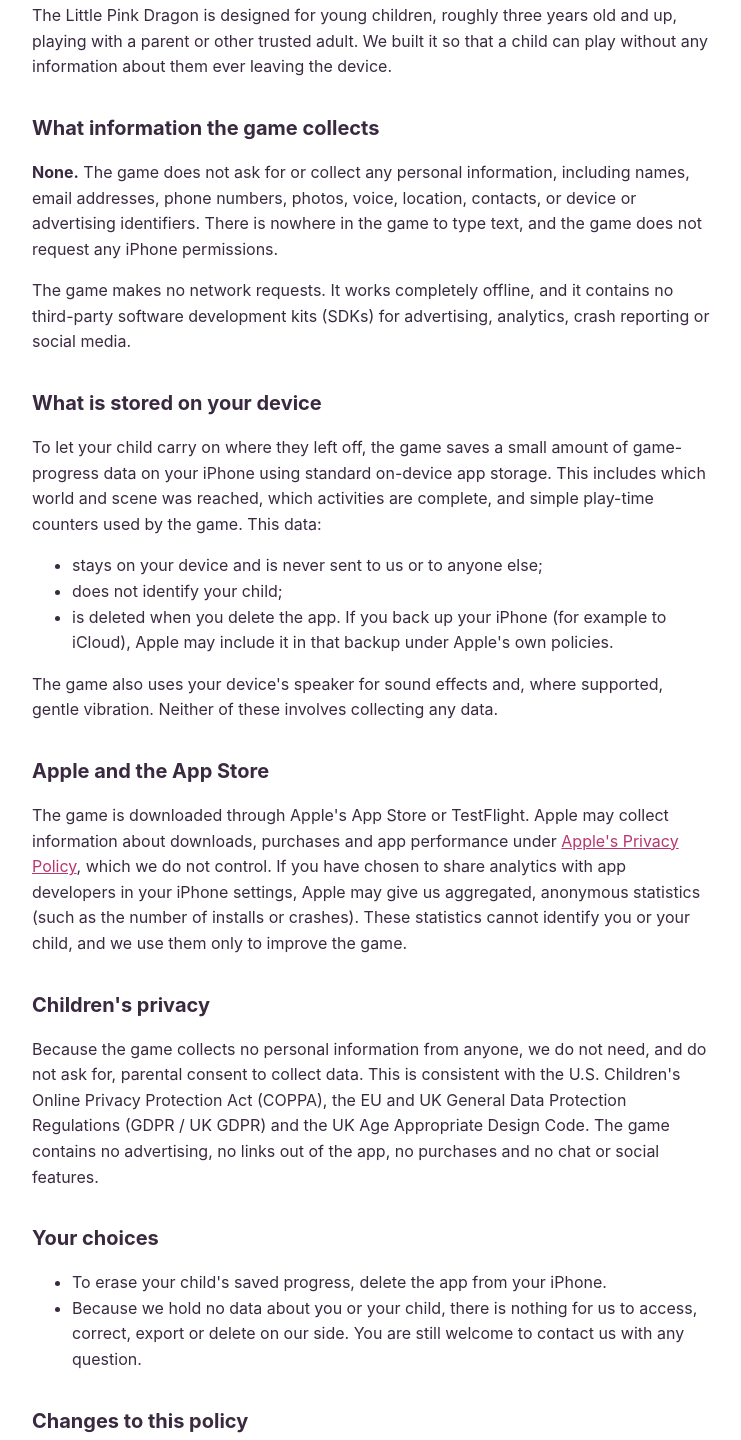
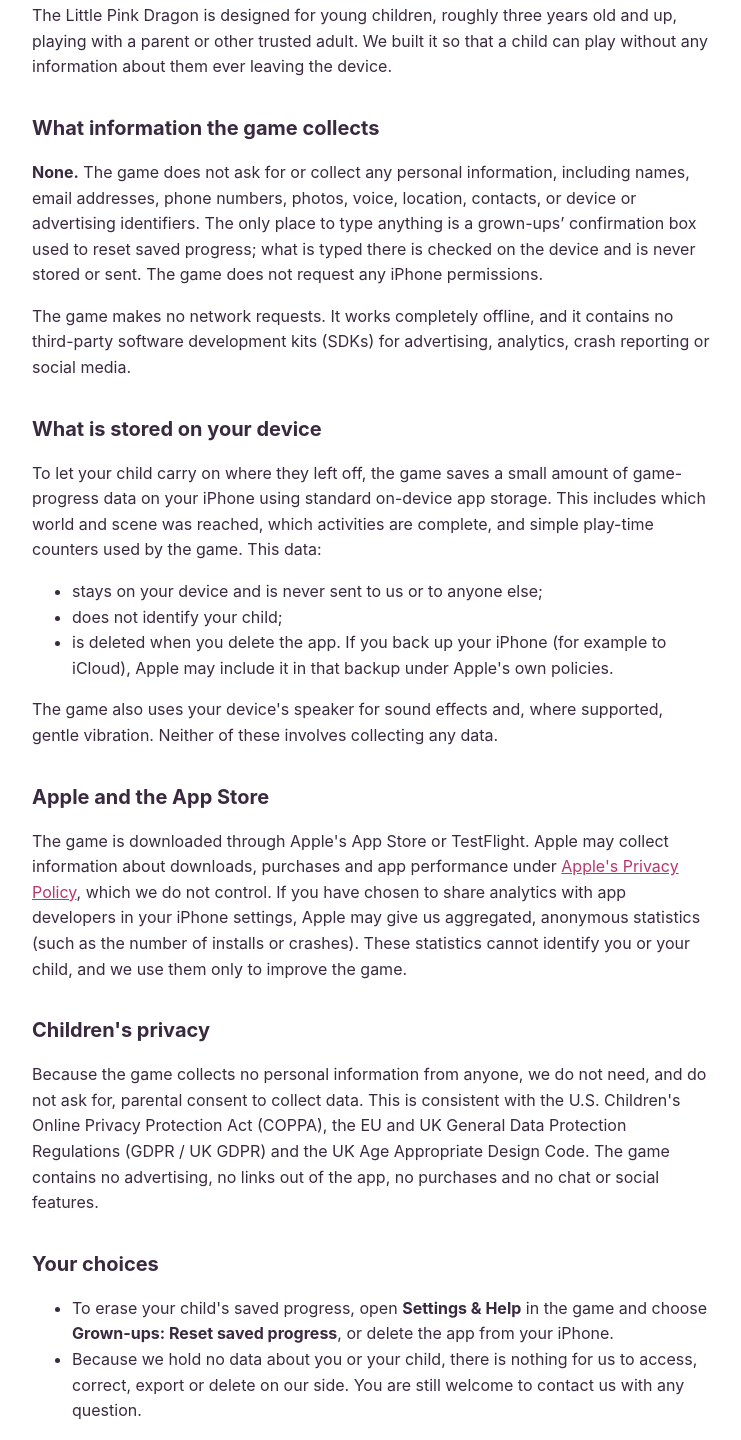
Before and after one commit to taptheorygames/taptheorygames.github.io, a plain HTML site: page little-pink-dragon/privacy/index.html in a window 1280 px wide. Shown: the part 572-2012 px from the top of the page, without its empty margins (268-1009 px from the left). Drawn offline with Linux system fonts and the light colour scheme.

Commit message:
Little Pink Dragon: document in-game grown-ups reset option
Co-Authored-By: Claude Opus 5.5 <noreply@anthropic.com>
Claude-Session: https://claude.ai/code/session_01R354T9BHgCkaQ2YJpDZkY6

```diff
--- a/little-pink-dragon/privacy/index.html
+++ b/little-pink-dragon/privacy/index.html
@@ -24,7 +24,7 @@
 <p>The Little Pink Dragon is designed for young children, roughly three years old and up, playing with a parent or other trusted adult. We built it so that a child can play without any information about them ever leaving the device.</p>
 
 <h2>What information the game collects</h2>
-<p><strong>None.</strong> The game does not ask for or collect any personal information, including names, email addresses, phone numbers, photos, voice, location, contacts, or device or advertising identifiers. There is nowhere in the game to type text, and the game does not request any iPhone permissions.</p>
+<p><strong>None.</strong> The game does not ask for or collect any personal information, including names, email addresses, phone numbers, photos, voice, location, contacts, or device or advertising identifiers. The only place to type anything is a grown-ups’ confirmation box used to reset saved progress; what is typed there is checked on the device and is never stored or sent. The game does not request any iPhone permissions.</p>
 <p>The game makes no network requests. It works completely offline, and it contains no third-party software development kits (SDKs) for advertising, analytics, crash reporting or social media.</p>
 
 <h2>What is stored on your device</h2>
@@ -44,7 +44,7 @@
 
 <h2>Your choices</h2>
 <ul>
-<li>To erase your child's saved progress, delete the app from your iPhone.</li>
+<li>To erase your child's saved progress, open <strong>Settings &amp; Help</strong> in the game and choose <strong>Grown-ups: Reset saved progress</strong>, or delete the app from your iPhone.</li>
 <li>Because we hold no data about you or your child, there is nothing for us to access, correct, export or delete on our side. You are still welcome to contact us with any question.</li>
 </ul>
 
```
Also changed, not shown: little-pink-dragon/support/index.html (+1 -1 lines).
